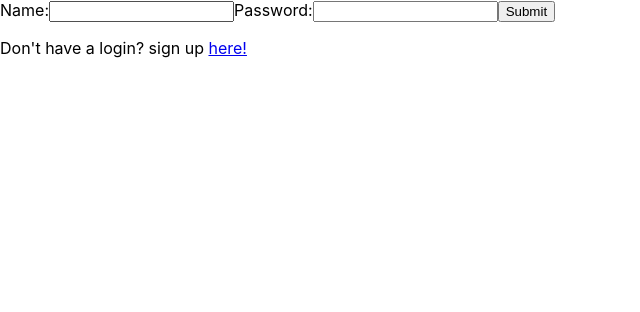
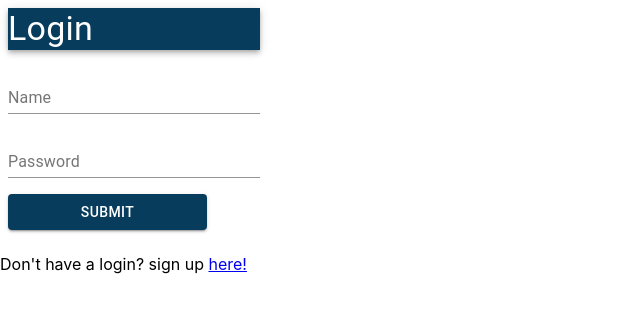
Before and after one commit to BloomTech-Labs/mission-control2-fe, a React (Create React App) app: page /login in a window 1280 px wide. Shown: the top 312 px of the page, without its empty margins (0-640 px from the left). Built offline with nearby package versions, Linux system fonts and the light colour scheme.

Commit message:
styling updates

```diff
--- a/src/components/HeaderNav/HeaderNav.js
+++ b/src/components/HeaderNav/HeaderNav.js
@@ -36,7 +36,7 @@ const logout = (e) => {
     e.preventDefault()
     console.log(props.user)
     localStorage.clear();
-    history.push('/register')
+    history.push('/login')
 
 };
     return (
--- a/src/components/login/Login.jsx
+++ b/src/components/login/Login.jsx
@@ -2,7 +2,26 @@ import React, { useState } from 'react';
 import axios from 'axios';
 import { useHistory } from 'react-router';
 import { Link } from 'react-router-dom';
+import { AppBar, Typography } from '@material-ui/core';
+import { makeStyles } from '@material-ui/core/styles';
+import TextField from '@material-ui/core/TextField';
+import Button from '@material-ui/core/Button';
+
+const useStyles = makeStyles((theme) => ({
+    toolbarMenu: {
+        display: 'flex',
+        justifyContent: 'center'
+    },
+    root: {
+        '& > *': {
+          margin: theme.spacing(1),
+          width: '25ch',
+        },
+      },
+}));
+
 const Login = () => {
+    const classes = useStyles();
     //TODO: comment well
     const history = useHistory()
     const [user, setUser] = useState({
@@ -25,25 +44,33 @@ const Login = () => {
                 history.push(`/dashboard/${res.data.id}`)
             })
             .catch(err => console.error(err))
+
+
     };
     return (
         <div>
-            <form onSubmit={onSubmit}>
-                <label>
-                    Name:
-        <input
+            <form onSubmit={onSubmit} className={classes.root} noValidate autoComplete="off">
+            <AppBar position="static">
+                    <Typography variant="h4" className={classes.title}>
+                    Login
+                    </Typography>
+                </AppBar>
+        <TextField
                         name="name" type="text"
+                        label='Name'
                         value={user.name}
                         onChange={handleChanges} />
-                </label>
-                <label>
-                    Password:
-        <input
+                        <br/>
+
+        <TextField
                         name="password" type="password"
+                        label='Password'
                         value={user.password}
                         onChange={handleChanges} />
-                </label>
-                <input id="submit" type="submit" value="Submit" />
+                    <br/>
+                <Button onClick={onSubmit} variant="contained" color="primary">
+                    Submit
+                    </Button>
             </form>
             <p className='text'> Don't have a login? sign up <Link to='/register'>here!</Link></p>
         </div>
```
